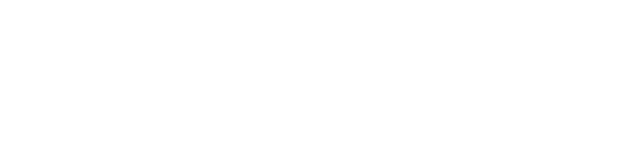
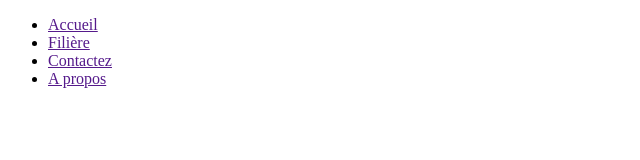
Before and after one commit to adekomen/site-ESGIS, a plain HTML site: page index.html in a window 1280 px wide. Shown: the whole page, without its empty margins (0-640 px from the left). Drawn offline with Linux system fonts and the light colour scheme.

Commit message:
creation du menu de navigation

```diff
--- a/index.html
+++ b/index.html
@@ -6,6 +6,13 @@
     <title>Document</title>
 </head>
 <body>
-
+    <nav>
+        <ul>
+            <li><a href="">Accueil</a></li>
+            <li><a href="">Filière</a></li>
+            <li><a href="">Contactez</a></li>
+            <li><a href="">A propos</a></li>
+        </ul>
+    </nav>
 </body>
 </html>
```
